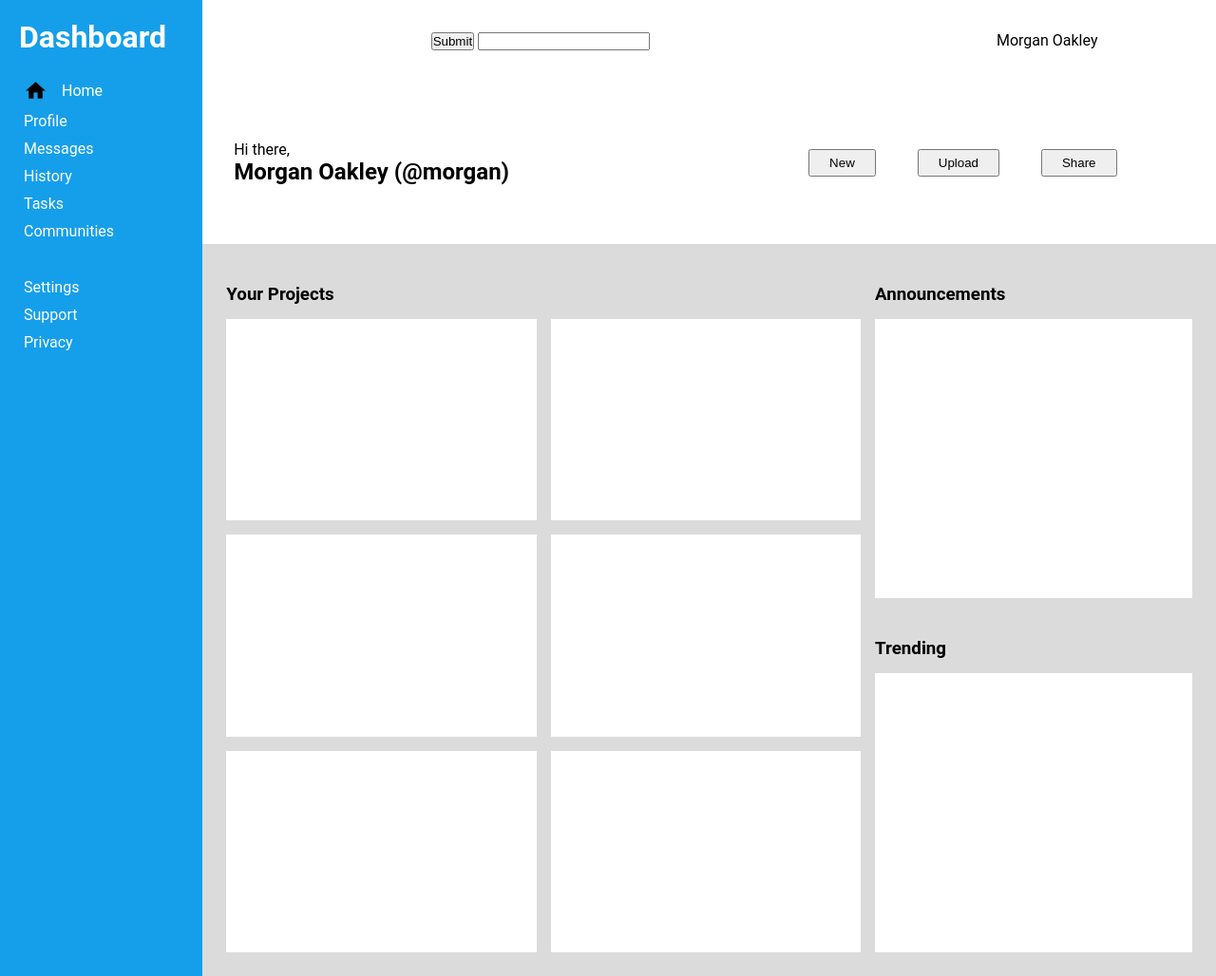
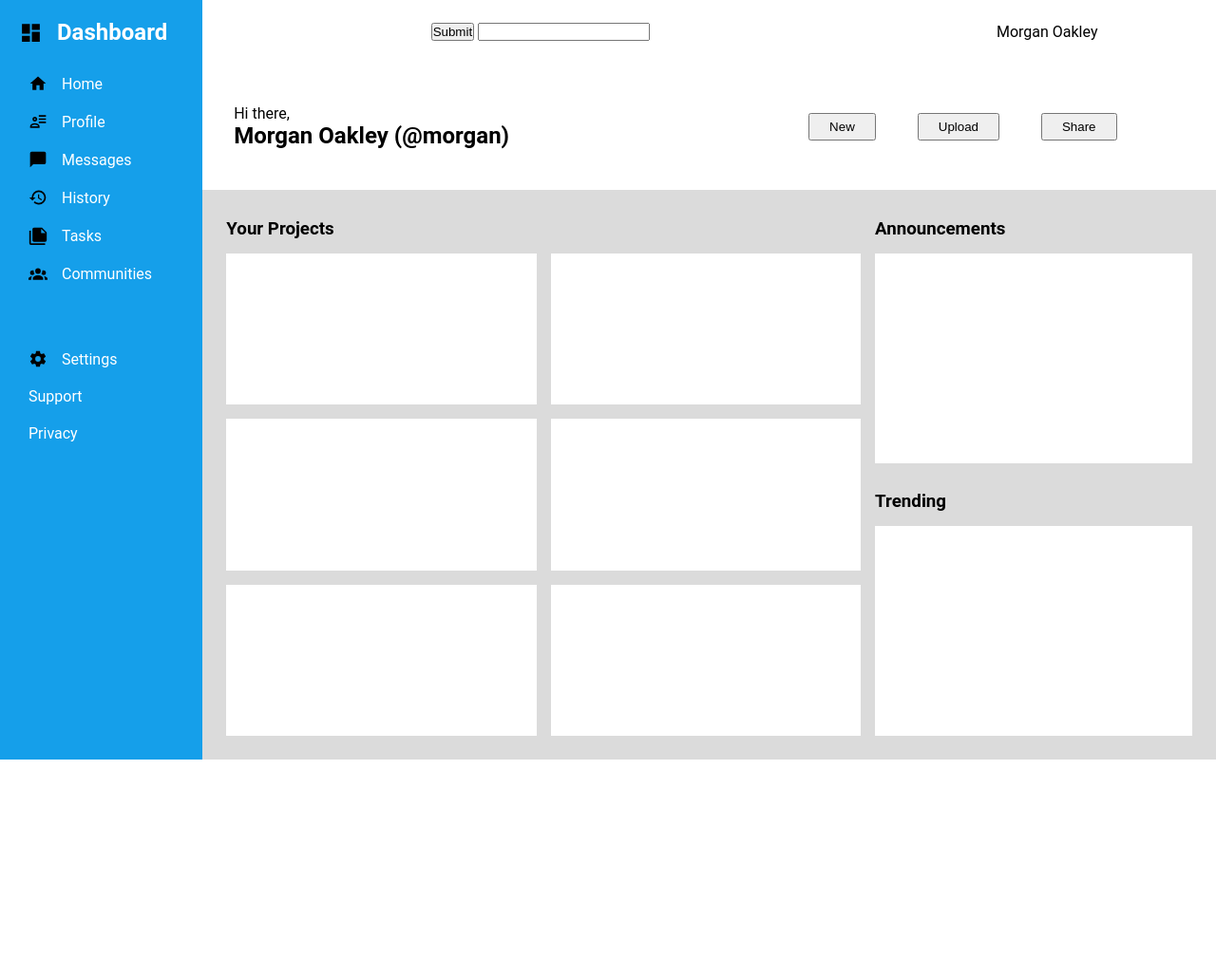
Before and after one commit to jellyglitch/admin-dashboard, a plain HTML site: page index.html in a window 1280 px wide. Shown: the whole page at 95% size. After the commit the page ends 800 px from the top, so only its background shows below. Drawn offline with Linux system fonts and the light colour scheme.

Commit message:
Fix sidebar bug where setting div stretched out of container.

```diff
--- a/index.html
+++ b/index.html
@@ -10,26 +10,45 @@
         <div class="container">
             <div class="sidebar-container">
                 <div class="dashboard-icon">
-                    <h1>Dashboard</h1>
+                    <svg xmlns="http://www.w3.org/2000/svg" viewBox="0 0 24 24" width="25px" height="25px"><title>view-dashboard</title><path d="M13,3V9H21V3M13,21H21V11H13M3,21H11V15H3M3,13H11V3H3V13Z" /></svg>
+                    <h2>Dashboard</h2>
                 </div>
                 <div class="navigation">
                     <div class="user-menu">
                         <ul>
 
                             <li>
-                                <svg xmlns="http://www.w3.org/2000/svg" viewBox="0 0 24 24" width="25px" height="25px"><title>home</title><path d="M10,20V14H14V20H19V12H22L12,3L2,12H5V20H10Z" /></svg>
+                                <svg xmlns="http://www.w3.org/2000/svg" viewBox="0 0 24 24" width="20px" height="20px"><title>home</title><path d="M10,20V14H14V20H19V12H22L12,3L2,12H5V20H10Z" /></svg>
                                 Home
                             </li>
-                            <li>Profile</li>
-                            <li>Messages</li>
-                            <li>History</li>
-                            <li>Tasks</li>
-                            <li>Communities</li>
+                            <li>
+                                <svg xmlns="http://www.w3.org/2000/svg" viewBox="0 0 24 24" width="20px" height="20px"><title>account-details-outline</title><path d="M11 9C11 10.66 9.66 12 8 12C6.34 12 5 10.66 5 9C5 7.34 6.34 6 8 6C9.66 6 11 7.34 11 9M14 20H2V18C2 15.79 4.69 14 8 14C11.31 14 14 15.79 14 18M7 9C7 9.55 7.45 10 8 10C8.55 10 9 9.55 9 9C9 8.45 8.55 8 8 8C7.45 8 7 8.45 7 9M4 18H12C12 16.9 10.21 16 8 16C5.79 16 4 16.9 4 18M22 12V14H13V12M22 8V10H13V8M22 4V6H13V4Z" /></svg>
+                                Profile
+                            </li>
+                            <li>
+                                <svg xmlns="http://www.w3.org/2000/svg" viewBox="0 0 24 24" width="20px" height="20px"><title>message</title><path d="M20,2H4A2,2 0 0,0 2,4V22L6,18H20A2,2 0 0,0 22,16V4C22,2.89 21.1,2 20,2Z" /></svg>
+                                Messages
+                            </li>
+                            <li>
+                                <svg xmlns="http://www.w3.org/2000/svg" viewBox="0 0 24 24" width="20px" height="20px"><title>history</title><path d="M13.5,8H12V13L16.28,15.54L17,14.33L13.5,12.25V8M13,3A9,9 0 0,0 4,12H1L4.96,16.03L9,12H6A7,7 0 0,1 13,5A7,7 0 0,1 20,12A7,7 0 0,1 13,19C11.07,19 9.32,18.21 8.06,16.94L6.64,18.36C8.27,20 10.5,21 13,21A9,9 0 0,0 22,12A9,9 0 0,0 13,3" /></svg>
+                                History
+                            </li>
+                            <li>
+                                <svg xmlns="http://www.w3.org/2000/svg" viewBox="0 0 24 24" width="20px" height="20px"><title>note-multiple</title><path d="M16,9H21.5L16,3.5V9M7,2H17L23,8V18A2,2 0 0,1 21,20H7C5.89,20 5,19.1 5,18V4A2,2 0 0,1 7,2M3,6V22H21V24H3A2,2 0 0,1 1,22V6H3Z" /></svg>
+                                Tasks
+                            </li>
+                            <li>
+                                <svg xmlns="http://www.w3.org/2000/svg" viewBox="0 0 24 24" width="20px" height="20px"><title>account-group</title><path d="M12,5.5A3.5,3.5 0 0,1 15.5,9A3.5,3.5 0 0,1 12,12.5A3.5,3.5 0 0,1 8.5,9A3.5,3.5 0 0,1 12,5.5M5,8C5.56,8 6.08,8.15 6.53,8.42C6.38,9.85 6.8,11.27 7.66,12.38C7.16,13.34 6.16,14 5,14A3,3 0 0,1 2,11A3,3 0 0,1 5,8M19,8A3,3 0 0,1 22,11A3,3 0 0,1 19,14C17.84,14 16.84,13.34 16.34,12.38C17.2,11.27 17.62,9.85 17.47,8.42C17.92,8.15 18.44,8 19,8M5.5,18.25C5.5,16.18 8.41,14.5 12,14.5C15.59,14.5 18.5,16.18 18.5,18.25V20H5.5V18.25M0,20V18.5C0,17.11 1.89,15.94 4.45,15.6C3.86,16.28 3.5,17.22 3.5,18.25V20H0M24,20H20.5V18.25C20.5,17.22 20.14,16.28 19.55,15.6C22.11,15.94 24,17.11 24,18.5V20Z" /></svg>
+                                Communities
+                            </li>
                         </ul>
                     </div>
                     <div class="settings">
                         <ul>
-                            <li>Settings</li>
+                            <li>
+                                <svg xmlns="http://www.w3.org/2000/svg" viewBox="0 0 24 24" width="20px" height="20px"><title>cog</title><path d="M12,15.5A3.5,3.5 0 0,1 8.5,12A3.5,3.5 0 0,1 12,8.5A3.5,3.5 0 0,1 15.5,12A3.5,3.5 0 0,1 12,15.5M19.43,12.97C19.47,12.65 19.5,12.33 19.5,12C19.5,11.67 19.47,11.34 19.43,11L21.54,9.37C21.73,9.22 21.78,8.95 21.66,8.73L19.66,5.27C19.54,5.05 19.27,4.96 19.05,5.05L16.56,6.05C16.04,5.66 15.5,5.32 14.87,5.07L14.5,2.42C14.46,2.18 14.25,2 14,2H10C9.75,2 9.54,2.18 9.5,2.42L9.13,5.07C8.5,5.32 7.96,5.66 7.44,6.05L4.95,5.05C4.73,4.96 4.46,5.05 4.34,5.27L2.34,8.73C2.21,8.95 2.27,9.22 2.46,9.37L4.57,11C4.53,11.34 4.5,11.67 4.5,12C4.5,12.33 4.53,12.65 4.57,12.97L2.46,14.63C2.27,14.78 2.21,15.05 2.34,15.27L4.34,18.73C4.46,18.95 4.73,19.03 4.95,18.95L7.44,17.94C7.96,18.34 8.5,18.68 9.13,18.93L9.5,21.58C9.54,21.82 9.75,22 10,22H14C14.25,22 14.46,21.82 14.5,21.58L14.87,18.93C15.5,18.67 16.04,18.34 16.56,17.94L19.05,18.95C19.27,19.03 19.54,18.95 19.66,18.73L21.66,15.27C21.78,15.05 21.73,14.78 21.54,14.63L19.43,12.97Z" /></svg>
+                                Settings
+                            </li>
                             <li>Support</li>
                             <li>Privacy</li>
                         </ul>
--- a/styles.css
+++ b/styles.css
@@ -1,17 +1,27 @@
 * {
     padding: 0;
     margin: 0;
+    box-sizing: border-box;
 }
 
 body {
     font-family: Roboto, system-ui, "Segoe UI", Helvetica, Arial, sans-serif, "Apple Color Emoji", "Segoe UI Emoji", "Segoe UI Symbol";
+
 }
 
 
 .container {
-    height: 100%;
     display: grid;
     grid-template: 1fr 3fr / 1fr 5fr; /*row, col*/
+    height: 100vh;
+    width: 100vw;
+}
+
+.dashboard-icon {
+    display: flex;
+    align-items: center;
+    gap: 15px;
+    padding-bottom: 20px;
 }
 
 .sidebar-container {
@@ -19,7 +29,6 @@ body {
     grid-row: 1 / 4;
     background-color: #159fea;
     padding: 20px;
-
     color: #fff;
 }
 
@@ -31,21 +40,17 @@ body {
 .sidebar-container li {
     display: flex;
     align-items: center;
-    padding: 5px;
+    padding: 10px;
     gap: 15px;
 }
 
-.navigation {
-    display: grid;
-    grid-template-rows: 1fr 4fr;
-    gap: 30px;
-    margin-top: 20px;
+.user-menu {
+    padding-bottom: 50px;
 }
 
 .header-container {
     grid-column: 2;
     grid-row: 1 / 2;
-
     display: grid;
     grid-template-rows: 1fr 2fr;
 }
```
